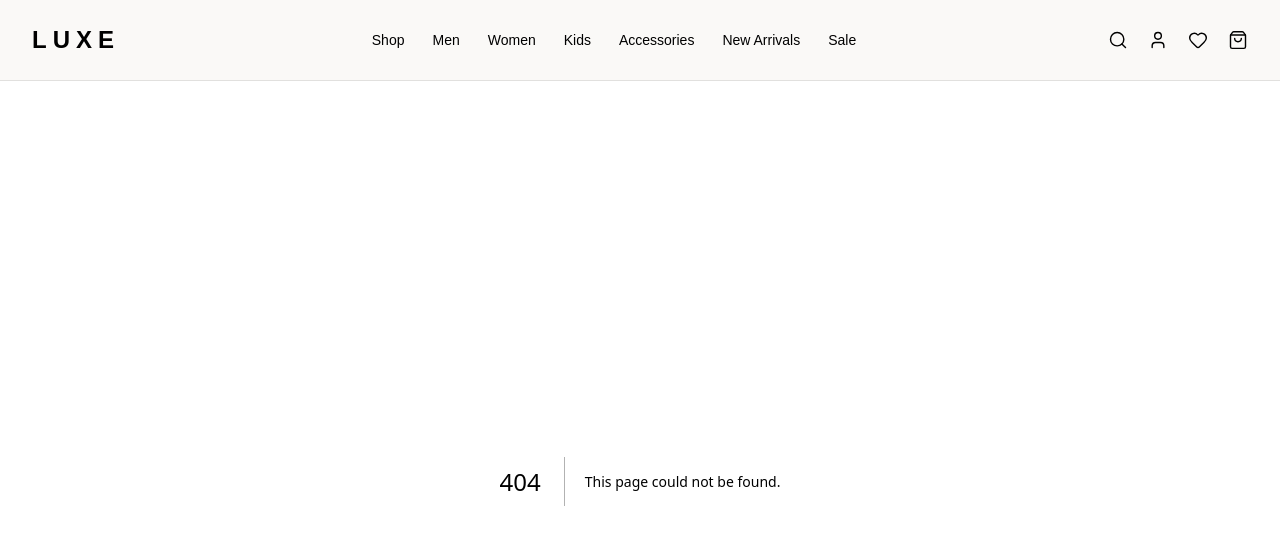
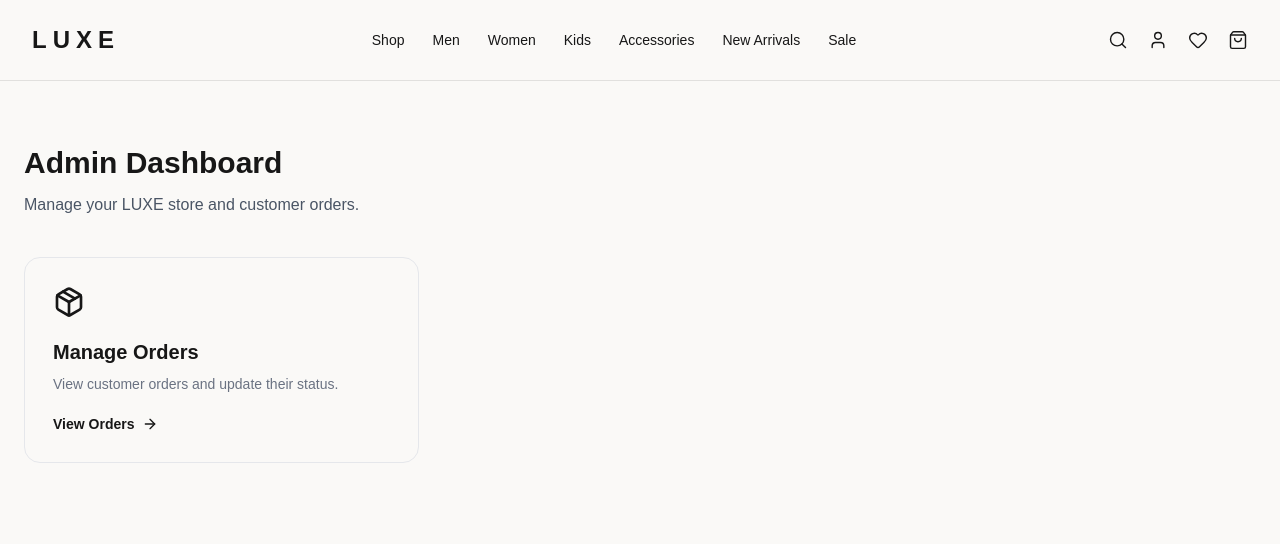
Before and after one commit to anantha-varshini/luxe, a Next.js app: page /admin in a window 1280 px wide. Before the commit this address had no page. Shown: the top 544 px of the page. Built offline with nearby package versions, Linux system fonts and the light colour scheme.

Commit message:
Added admin dashboard

```diff
--- /dev/null
+++ b/src/app/admin/page.js
@@ -0,0 +1,38 @@
+
+import Link from "next/link";
+import { Package, ArrowRight } from "lucide-react";
+
+export default function AdminPage() {
+  return (
+    <main className="mx-auto max-w-7xl px-6 py-16">
+      <h1 className="text-3xl font-bold">
+        Admin Dashboard
+      </h1>
+
+      <p className="mt-3 text-gray-600">
+        Manage your LUXE store and customer orders.
+      </p>
+
+      <div className="mt-10 grid gap-6 sm:grid-cols-2 lg:grid-cols-3">
+        <Link
+          href="/admin/orders"
+          className="rounded-2xl border border-gray-200 p-7 transition hover:shadow-lg"
+        >
+          <Package size={32} />
+
+          <h2 className="mt-5 text-xl font-semibold">
+            Manage Orders
+          </h2>
+
+          <p className="mt-2 text-sm text-gray-500">
+            View customer orders and update their status.
+          </p>
+
+          <span className="mt-5 flex items-center gap-2 text-sm font-semibold">
+            View Orders <ArrowRight size={16} />
+          </span>
+        </Link>
+      </div>
+    </main>
+  );
+}
```
